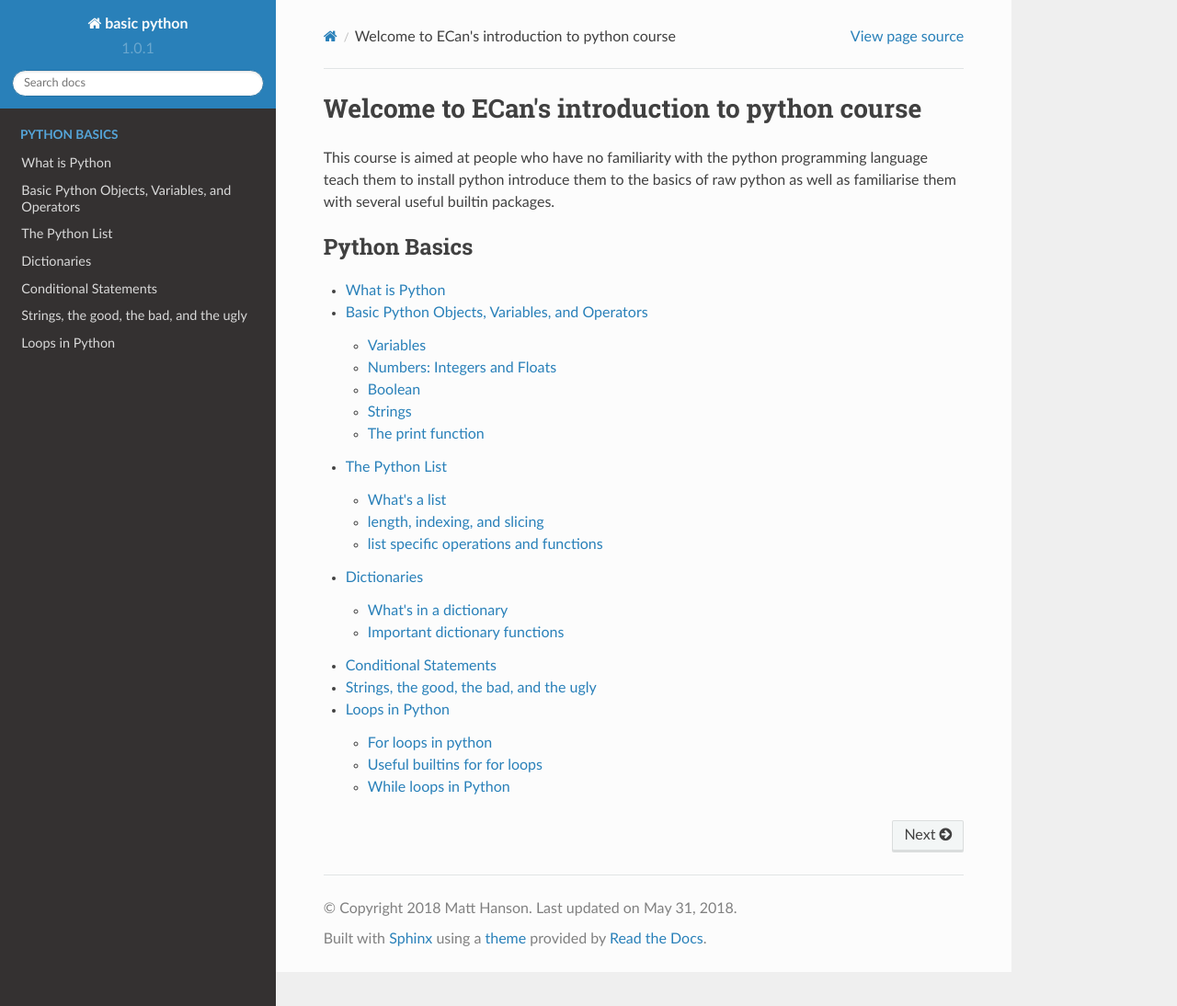
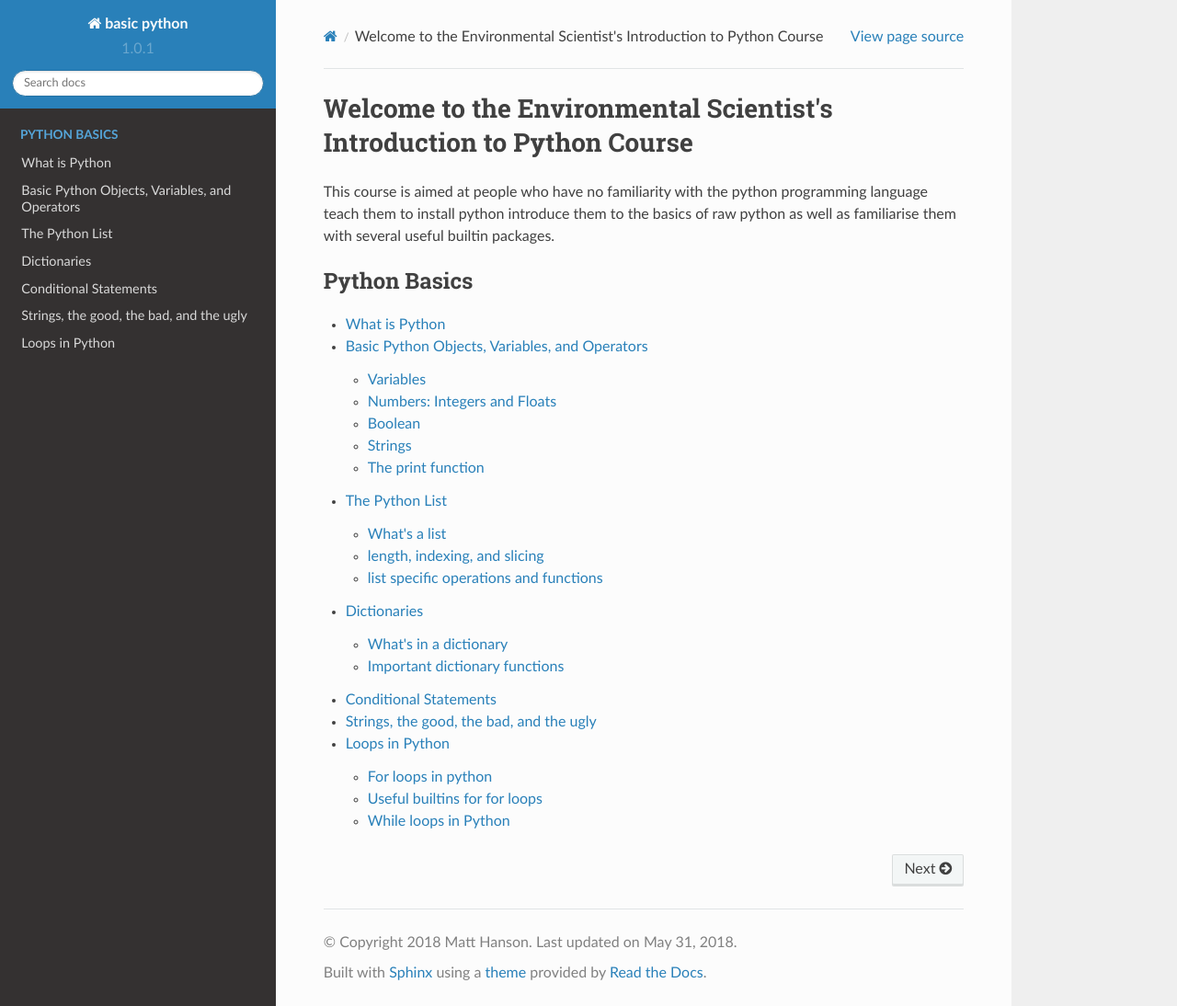
Before and after one commit to hansonmcoombs/training-basic_python, a Sphinx documentation site: the page built from sphinx/source/index.rst, in a window 1280 px wide and 1094 px high. Shown: the whole window at 92% size. Built offline with Sphinx 7.4.7 and the Read the Docs theme 2.0.0, drawn with Linux system fonts in a browser that asks for light colours.

```diff
--- a/sphinx/source/index.rst
+++ b/sphinx/source/index.rst
@@ -1,5 +1,5 @@
 
-Welcome to ECan's introduction to python course
+Welcome to the Environmental Scientist's Introduction to Python Course
 =================================================
 
 This course is aimed at people who have no familiarity with the python programming language teach them to install python
```
Also changed, not shown: sphinx/source/loops.rst (+6 -5 lines).
